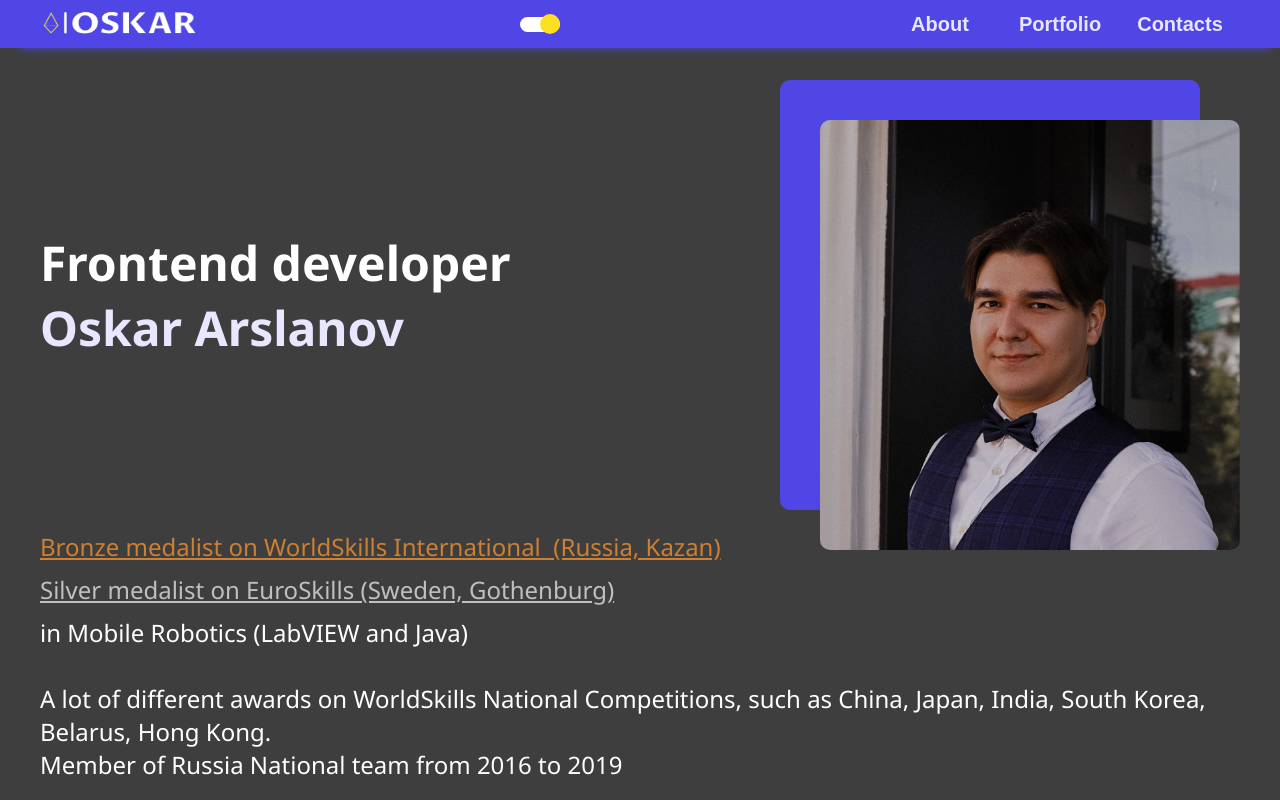
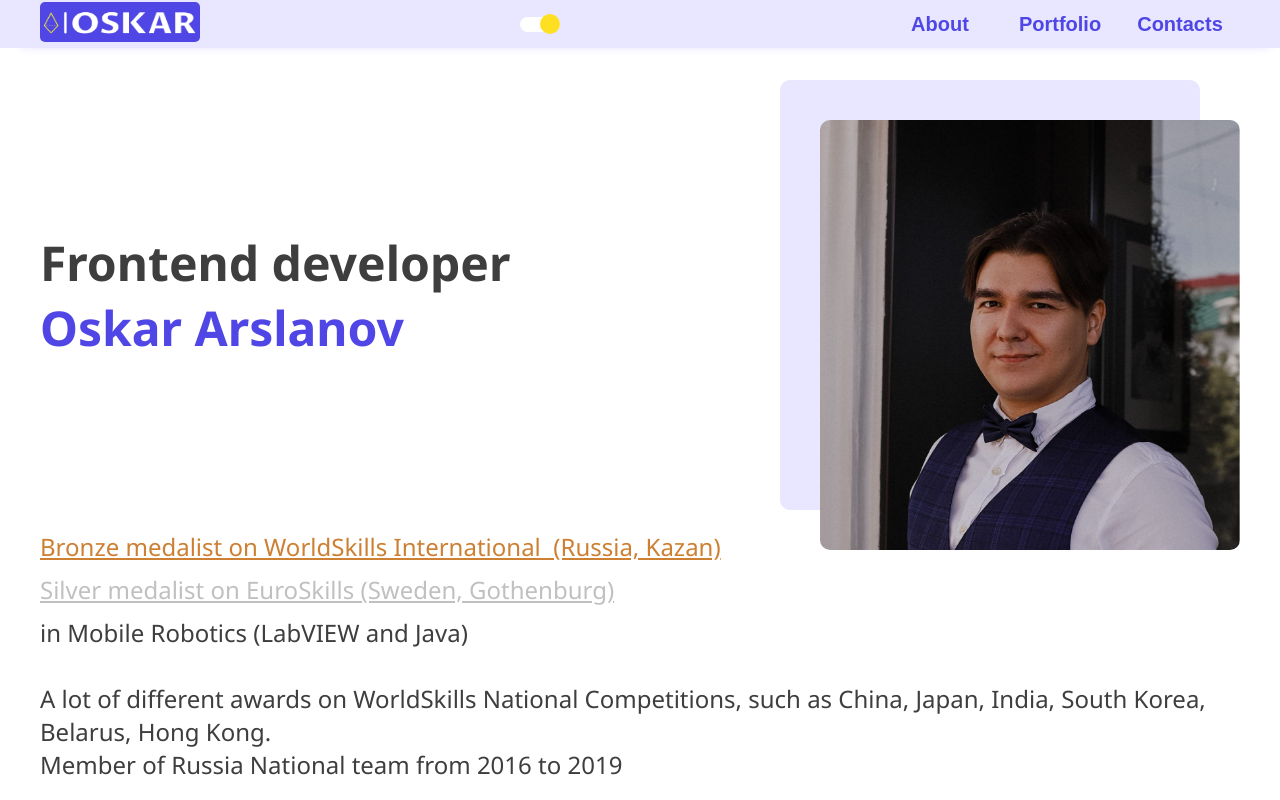
Before and after one commit to OskarArslanov/open_app, a Next.js app: page / in a window 1280 px wide. Shown: the top 800 px of the page. Built offline with nearby package versions, Linux system fonts and the light colour scheme.

Commit message:
fixed padding

```diff
--- a/src/pages/App.tsx
+++ b/src/pages/App.tsx
@@ -17,7 +17,7 @@ const Container = styled.main({
 });
 
 const App: FC<PropsWithChildren> = (props) => {
-  const [theme, setTheme] = useState('dark');
+  const [theme, setTheme] = useState('light');
   return (
     <StyledComponentsProvider>
       <ThemeProvider onChange={setTheme}>
--- a/src/widgets/OABodyContainer.tsx
+++ b/src/widgets/OABodyContainer.tsx
@@ -8,7 +8,7 @@ const Container = styled.section({
   backgroundColor: 'var(--text-color-not_primary)',
   color: 'var(--text-color-primary)',
   '@media screen and (max-width: 768px)': {
-    padding: '20px',
+    padding: '80px 40px',
   },
 });
 const OABodyContainer: FC<PropsWithChildren> = (props) => {
--- a/src/widgets/OAHeaderContainer.tsx
+++ b/src/widgets/OAHeaderContainer.tsx
@@ -141,7 +141,7 @@ const OAHeaderContainer = () => {
         open={openDrawer}
         onClose={() => setOpenDrawer(false)}
       >
-        <NavMenu>
+        <NavMenu data-theme="dark">
           {navbarData.map((item) => {
             const isActive = item.href === segments?.[0];
             return (
@@ -153,6 +153,7 @@ const OAHeaderContainer = () => {
                   borderRadius: 0,
                   minWidth: '120px',
                 }}
+                fullwidth
                 size="large"
                 href={`/${item.href}`}
                 variant={isActive ? 'outlined' : 'filled'}
```
